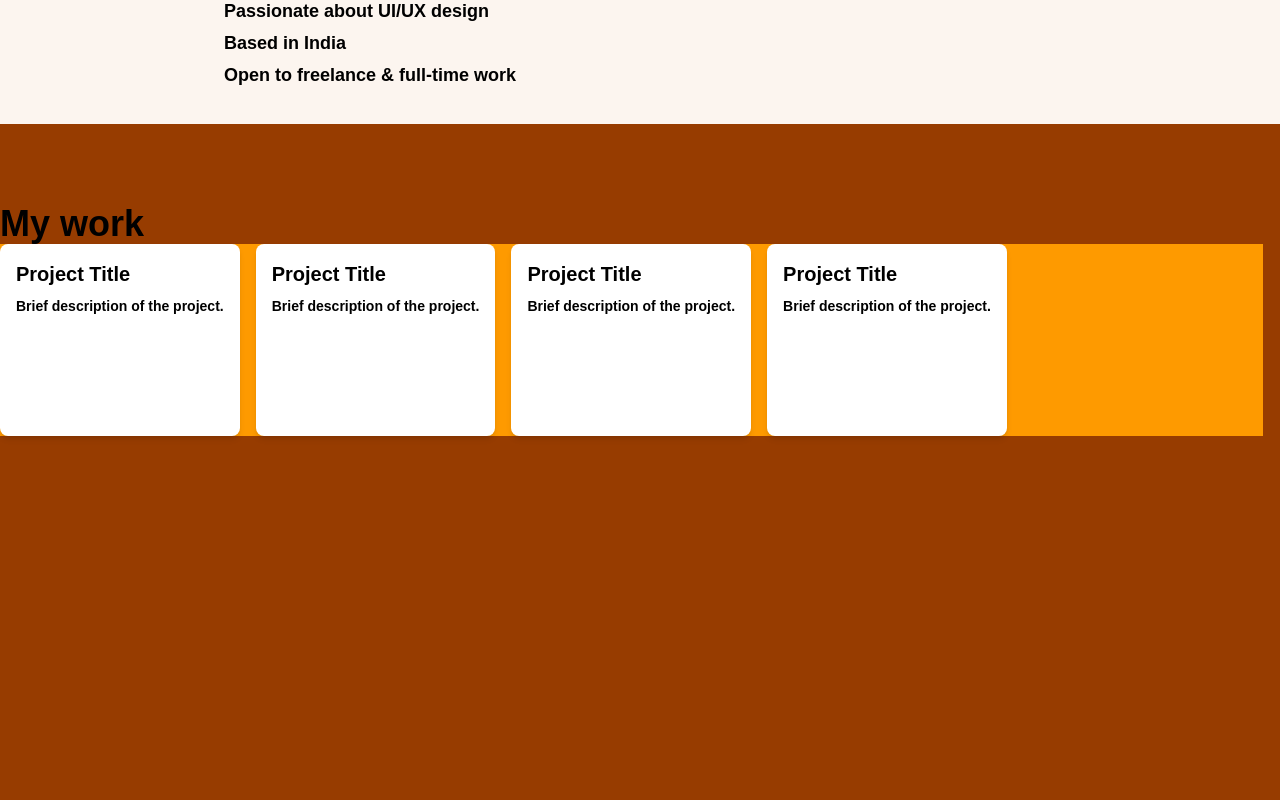
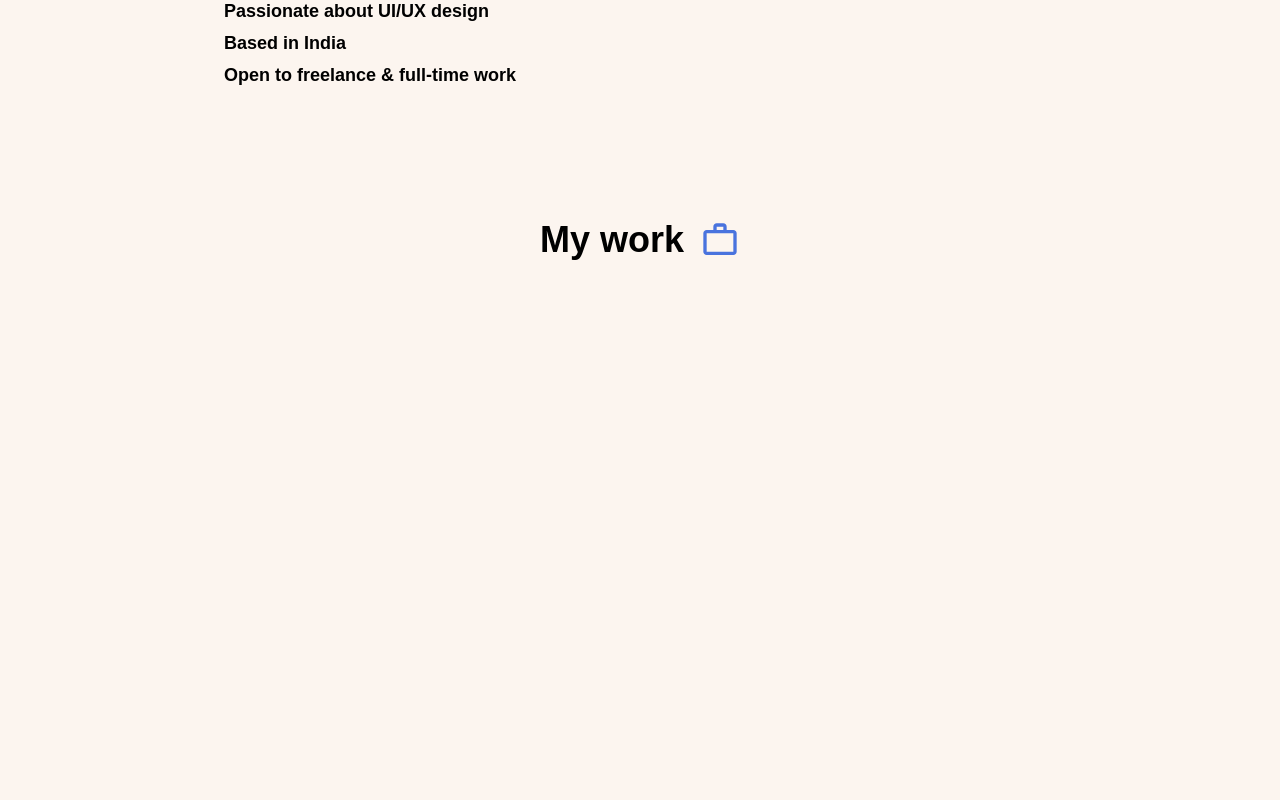
Before and after one commit to shiba-murmu/project-public-portfolio-website, a React (Vite) app: page / in a window 1280 px wide. Shown: the part 1540-2340 px from the top of the page. Built offline with nearby package versions, Linux system fonts and the light colour scheme; a web font is replaced by a local one.

Commit message:
iccons added in the project .

```diff
--- a/src/pages/projects/Project.jsx
+++ b/src/pages/projects/Project.jsx
@@ -5,35 +5,14 @@ import Heading_text from '../../components/Heading_text/Heading_text'
 function Project() {
     return (
         <>
-            <div id='project' className='min-h-screen pt-10 md:pt-20  bg-amber-800 flex flex-col justify-start md:justify-start items-center md:items-start text-3xl font-semibold'>
-                <div >
+            <div id='project' className='min-h-screen pt-20 bg-(--about-bg) flex justify-center items-start text-4xl font-bold text-(--text-primary)'>
+                <div className='w-full  md:w-full flex justify-center gap-4 items-center p-4 rounded-md'>
                     <Heading_text text='My work' />
+
+                    <svg xmlns="http://www.w3.org/2000/svg" className='md:h-10 md:w-10' height="30px" viewBox="0 -960 960 960" width="30px" strokeWidth="30" fill='var(--bluish)'><path d="M160-120q-33 0-56.5-23.5T80-200v-440q0-33 23.5-56.5T160-720h160v-80q0-33 23.5-56.5T400-880h160q33 0 56.5 23.5T640-800v80h160q33 0 56.5 23.5T880-640v440q0 33-23.5 56.5T800-120H160Zm0-80h640v-440H160v440Zm240-520h160v-80H400v80ZM160-200v-440 440Z" /></svg>
                 </div>
-                <div>
-                    {/* Projects cards here */}
-                    <div className='grid grid-cols-1 bg-amber-500 md:grid-cols-5 gap-4'>
-                        {/* Map through your projects and create a card for each */}
-                        <div className='bg-white p-4 rounded-lg shadow-md w-full h-48'>
-                            <h3 className='text-xl font-bold mb-2'>Project Title</h3>
-                            <p className='text-sm'>Brief description of the project.</p>
-                        </div>
-                        <div className='bg-white p-4 rounded-lg shadow-md w-full h-48'>
-                            <h3 className='text-xl font-bold mb-2'>Project Title</h3>
-                            <p className='text-sm'>Brief description of the project.</p>
-                        </div>
-                        <div className='bg-white p-4 rounded-lg shadow-md w-full h-48'>
-                            <h3 className='text-xl font-bold mb-2'>Project Title</h3>
-                            <p className='text-sm'>Brief description of the project.</p>
-                        </div>
-                        <div className='bg-white p-4 rounded-lg shadow-md w-full h-48'>
-                            <h3 className='text-xl font-bold mb-2'>Project Title</h3>
-                            <p className='text-sm'>Brief description of the project.</p>
-                        </div>
-                    </div>
-                </div>
-                <div>
-                    {/* More content if needed */}
-                </div>
+
+
             </div>
         </>
     )
```
